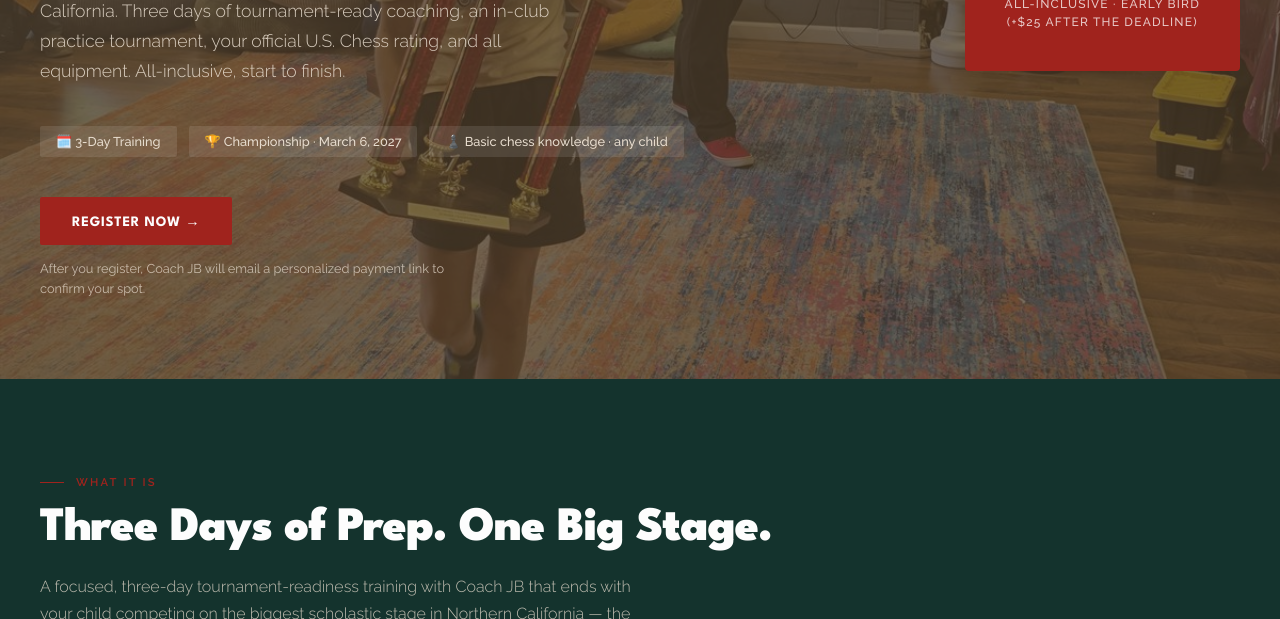
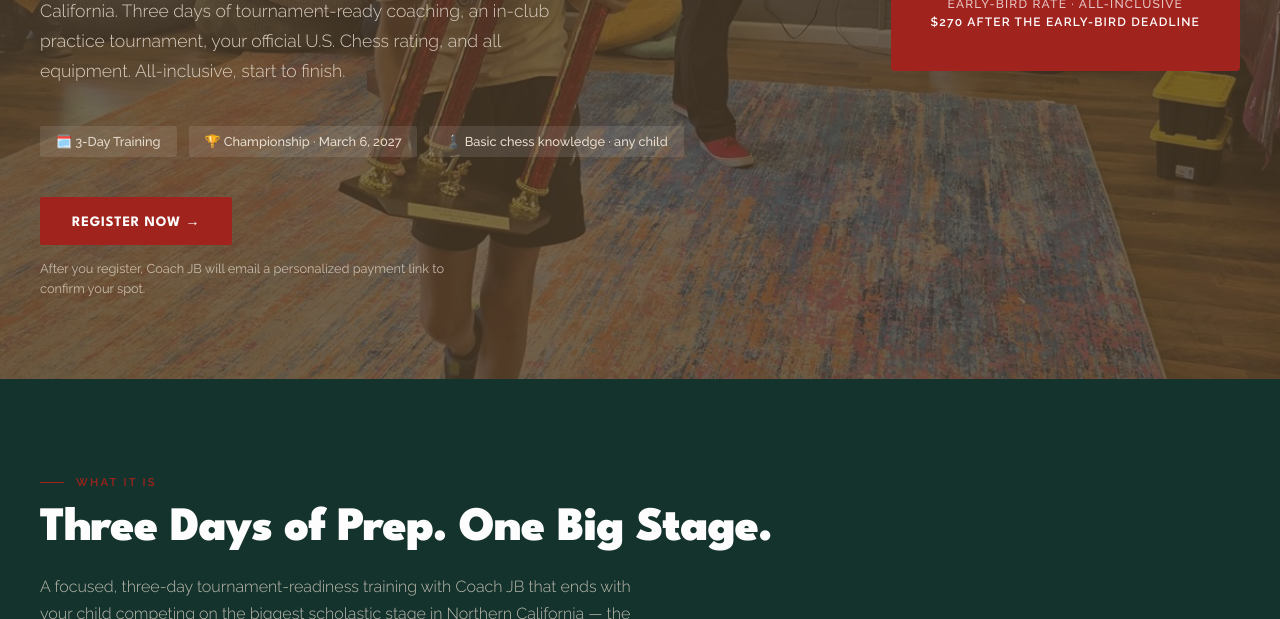
Before and after one commit to CarmelValleyChessClub/cvchess, a plain HTML site: page state-championship.html in a window 1280 px wide. Shown: the part 481-1100 px from the top of the page. Drawn offline with Linux system fonts and the light colour scheme.

Commit message:
Clarify State Championship pricing: $245 early bird vs $270 after
Hero price box and homepage card now state the early-bird rate and the $270 after-deadline price explicitly.

Co-Authored-By: Claude Opus 4.8 <noreply@anthropic.com>

```diff
--- a/state-championship.html
+++ b/state-championship.html
@@ -387,7 +387,7 @@
       </div>
       <div class="friday-price-box">
         <span class="friday-price-big">$245</span>
-        <span class="friday-price-label">all-inclusive · early bird<br>(+$25 after the deadline)</span>
+        <span class="friday-price-label">Early-Bird Rate · All-Inclusive<br><span style="color:#fff;font-weight:700;">$270 after the early-bird deadline</span></span>
       </div>
     </div>
   </div>
```
Also changed, not shown: index.html (+1 -1 lines).
